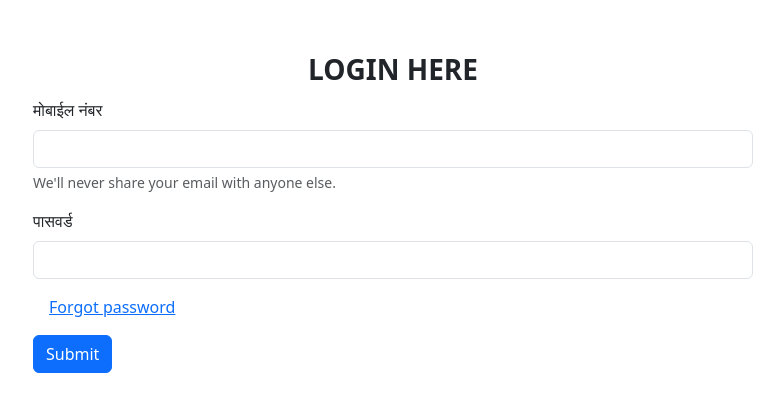
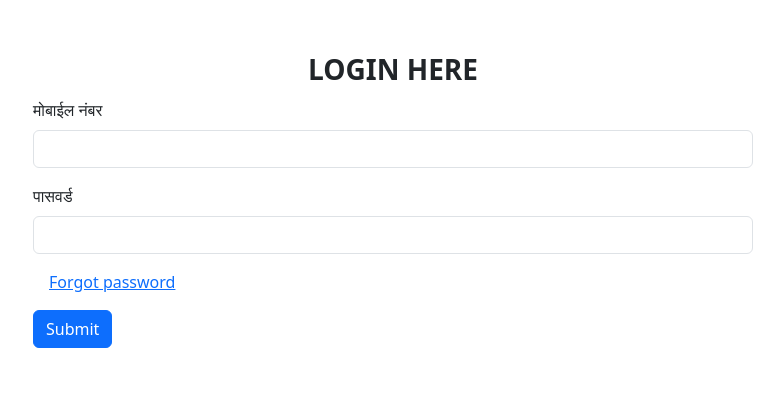
Before and after one commit to Ankit0200/Agri_concept, a Django app: page /accounts/login/ in a window 1280 px wide. Shown: the part 56-468 px from the top of the page, without its empty margins (247-1031 px from the left). Run offline with Django 5.2, Linux system fonts and the light colour scheme; parts of the project's set-up code (start-up, migrations or seed data) failed here and were passed over.

Commit message:
silly mistakes

```diff
--- a/accounts/views.py
+++ b/accounts/views.py
@@ -208,7 +208,7 @@ def login_view(request):
         else:
             messages.error(request, "Invalid credentials")
             return redirect('login')
-    return render(request, 'accounts/login_page.html')
+    return render(request, 'Accounts/login_page.html')
 
 
 def forgot_password(request):
@@ -243,7 +243,7 @@ def forgot_password(request):
             print(e)
             variable = request.POST['contact']
 
-    return render(request, 'accounts/forgot_password.html')
+    return render(request, 'Accounts/forgot_password.html')
 
 
 # API VIEWS
@@ -291,7 +291,7 @@ def otp_enter(request):
             messages.error(request, "INVALID OTP")
             return redirect('otp_enter')
 
-    return render(request, 'accounts/enter_otp.html')
+    return render(request, 'Accounts/enter_otp.html')
 
 
 def reset_password(request):
@@ -317,7 +317,7 @@ def reset_password(request):
             user.update(password=make_password(password_first, salt=None, hasher='default'))
 
             return HttpResponse("Password updated Successfully ")
-    return render(request, 'accounts/reset_password.html')
+    return render(request, 'Accounts/reset_password.html')
 
 
 def contact_view(request):
@@ -330,7 +330,7 @@ def contact_view(request):
                              to=[settings.EMAIL_HOST_USER])
         email.send()
         return HttpResponse("Message sent succesfully")
-    return render(request, 'accounts/contacts.html')
+    return render(request, 'Accounts/contacts.html')
 
 
 def leaderboard_view(request):
@@ -343,7 +343,7 @@ def logout_view(request):
 
 
 def services_view(request):
-    return render(request, 'accounts/services.html')
+    return render(request, 'Accounts/services.html')
 
 
 def admin_page(request):
--- a/templates/Accounts/login_page.html
+++ b/templates/Accounts/login_page.html
@@ -60,13 +60,12 @@
                         {% csrf_token %}
                         <div class="mb-3">
                             <label for="exampleInputEmail1" class="form-label">मोबाईल नंबर </label>
-                            <input type="text" class="form-control" id="exampleInputEmail1" aria-describedby="emailHelp"
+                            <input type="text" class="form-control" id="" aria-describedby=""
                                    name="contact">
-                            <div id="emailHelp" class="form-text">We'll never share your email with anyone else.</div>
                         </div>
                         <div class="mb-3">
                             <label for="exampleInputPassword1" class="form-label">पासवर्ड </label>
-                            <input type="password" class="form-control" id="exampleInputPassword1" name="password">
+                            <input type="password" class="form-control" id="" name="password">
                         </div>
                         <div class="mb-3">
                             <a href="{% url 'forgot_password' %}" class="ms-3">Forgot password</a>
```
